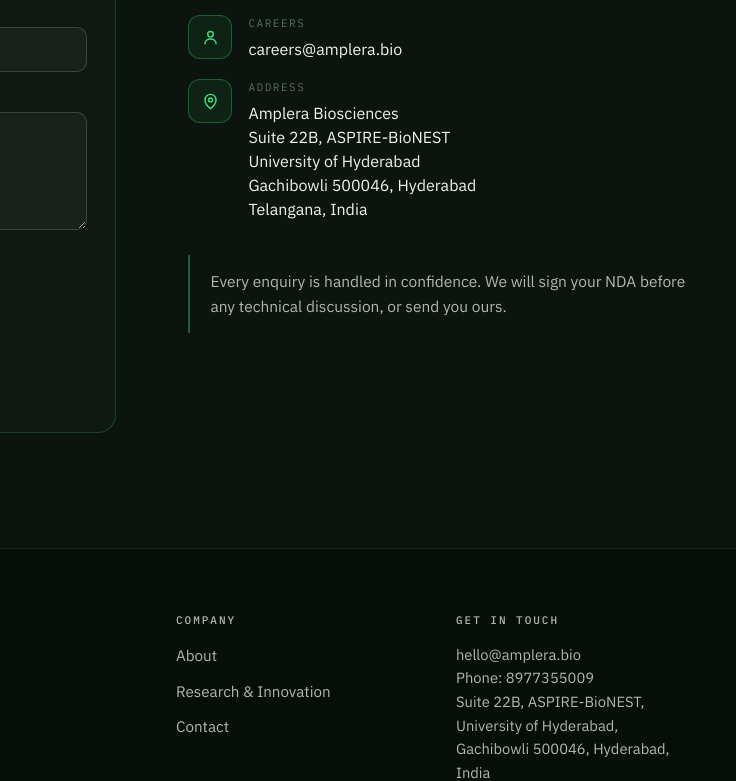
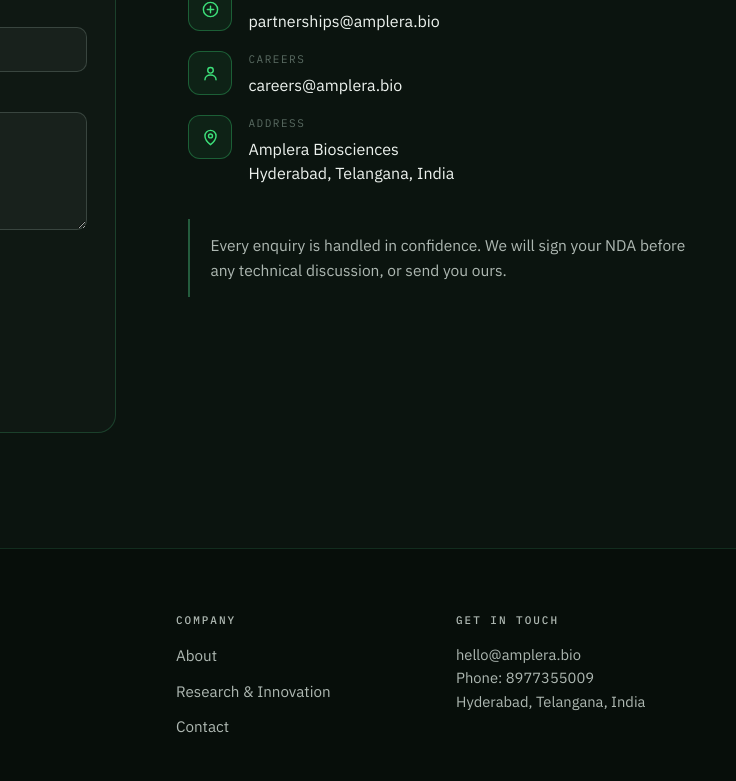
Before and after one commit to amplera-websit/amplera-website, a website: page contact/index.html in a window 1280 px wide. Shown: the part 1177-1958 px from the top of the page, 544-1280 px from the left. Drawn offline with Linux system fonts and the light colour scheme.

Commit message:
Remove unconfirmed incubator address; use city/state only
ASPIRE-BioNEST/Suite 22B was never a committed address. Footer and
contact page now show "Hyderabad, Telangana, India" as an interim
placeholder; removed the same reference from the research page's
hero strip and "who is developing this" copy, and dropped the
street address from the homepage's JSON-LD structured data.

```diff
--- a/contact/index.html
+++ b/contact/index.html
@@ -156,7 +156,7 @@
         <div class="cdetail"><span class="ic" aria-hidden="true"><svg viewBox="0 0 24 24" fill="none" stroke="currentColor" stroke-width="1.8"><path d="M12 3v18M5 8l7-5 7 5M5 8v8l7 5 7-5V8" stroke-linecap="round" stroke-linejoin="round"/></svg></span><div><div class="k">Research &amp; funding</div><div class="v"><a href="mailto:research@amplera.bio">research@amplera.bio</a></div></div></div>
         <div class="cdetail"><span class="ic" aria-hidden="true"><svg viewBox="0 0 24 24" fill="none" stroke="currentColor" stroke-width="1.8"><path d="M8 12h8M12 8v8" stroke-linecap="round"/><circle cx="12" cy="12" r="9"/></svg></span><div><div class="k">Partnerships</div><div class="v"><a href="mailto:partnerships@amplera.bio">partnerships@amplera.bio</a></div></div></div>
         <div class="cdetail"><span class="ic" aria-hidden="true"><svg viewBox="0 0 24 24" fill="none" stroke="currentColor" stroke-width="1.8"><circle cx="12" cy="8" r="3.5"/><path d="M5 20c0-3.6 3.1-6 7-6s7 2.4 7 6" stroke-linecap="round"/></svg></span><div><div class="k">Careers</div><div class="v"><a href="mailto:careers@amplera.bio">careers@amplera.bio</a></div></div></div>
-        <div class="cdetail"><span class="ic" aria-hidden="true"><svg viewBox="0 0 24 24" fill="none" stroke="currentColor" stroke-width="1.8"><path d="M12 21s7-5.6 7-11a7 7 0 10-14 0c0 5.4 7 11 7 11z"/><circle cx="12" cy="10" r="2.5"/></svg></span><div><div class="k">Address</div><div class="v">Amplera Biosciences<br/>Suite 22B, ASPIRE-BioNEST<br/>University of Hyderabad<br/>Gachibowli 500046, Hyderabad<br/>Telangana, India</div></div></div>
+        <div class="cdetail"><span class="ic" aria-hidden="true"><svg viewBox="0 0 24 24" fill="none" stroke="currentColor" stroke-width="1.8"><path d="M12 21s7-5.6 7-11a7 7 0 10-14 0c0 5.4 7 11 7 11z"/><circle cx="12" cy="10" r="2.5"/></svg></span><div><div class="k">Address</div><div class="v">Amplera Biosciences<br/>Hyderabad, Telangana, India</div></div></div>
       </div>
       <p class="note mt">Every enquiry is handled in confidence. We will sign your NDA before any technical discussion, or send you ours.</p>
     </div>
@@ -240,7 +240,7 @@
         <p class="addr">
           <a href="mailto:hello@amplera.bio">hello@amplera.bio</a><br/>
           <a href="tel:+918977355009">Phone: 8977355009</a><br/>
-          Suite 22B, ASPIRE-BioNEST,<br/>University of Hyderabad,<br/>Gachibowli 500046, Hyderabad, India
+          Hyderabad, Telangana, India
         </p>
       </div>
     </div>
```
Also changed, not shown: about/index.html (+1 -1 lines), index.html (+1 -3 lines), research/index.html (+3 -3 lines), services/index.html (+1 -1 lines), technology/index.html (+1 -1 lines).
